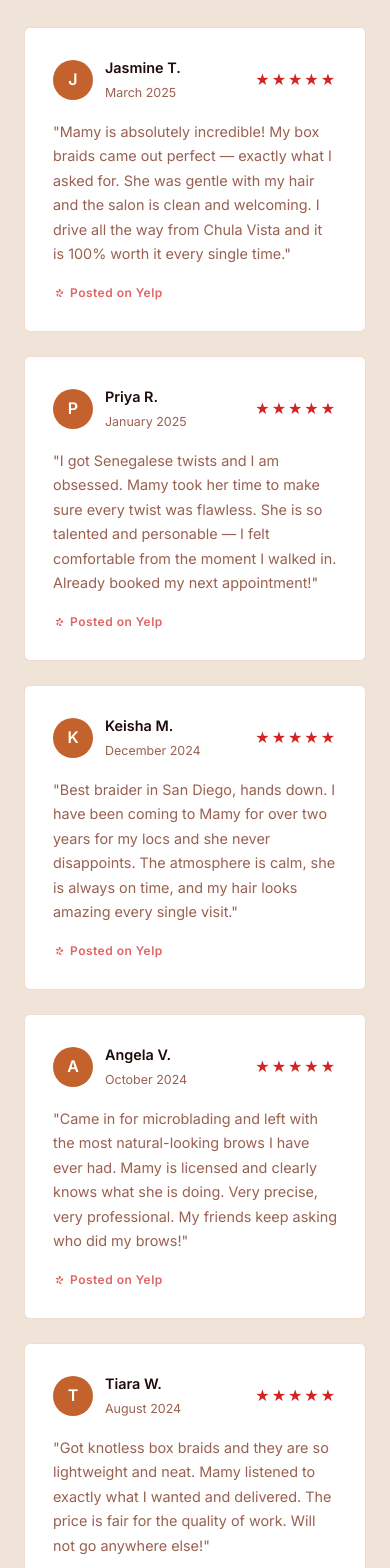
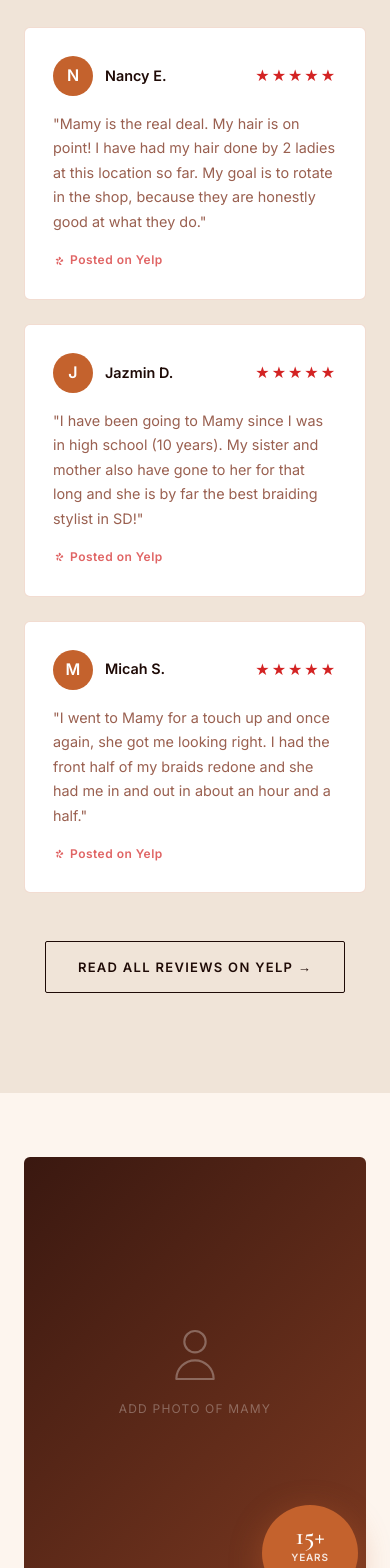
Before and after one commit to miraclebanks/mamyshairdbraiding, a React (Vite) app: page / in a window 390 px wide. Shown: the part 1560-3128 px from the top of the page. Built offline with nearby package versions, Linux system fonts and the light colour scheme.

Commit message:
Real Yelp reviews, fix social links, hide extra reviews on mobile

```diff
--- a/src/App.jsx
+++ b/src/App.jsx
@@ -258,29 +258,27 @@ function Social() {
         <h2 className="section-heading">Find Us on Social</h2>
         <p className="social-sub">Follow Mamy for style inspiration, behind-the-scenes looks, and exclusive specials.</p>
         <div className="social-cards">
-          <div className="social-card">
-            <div className="social-badge">Coming Soon</div>
+          <a className="social-card" href="https://www.tiktok.com/@mamybenju1" target="_blank" rel="noopener noreferrer">
             <div className="social-icon-wrap tiktok">
               <svg width="28" height="28" viewBox="0 0 24 24" fill="white">
                 <path d="M19.59 6.69a4.83 4.83 0 01-3.77-4.25V2h-3.45v13.67a2.89 2.89 0 01-2.88 2.5 2.89 2.89 0 01-2.89-2.89 2.89 2.89 0 012.89-2.89c.28 0 .54.04.79.1V9.01a6.33 6.33 0 00-.79-.05 6.34 6.34 0 00-6.34 6.34 6.34 6.34 0 006.34 6.34 6.34 6.34 0 006.33-6.34V8.67a8.18 8.18 0 004.78 1.52V6.74a4.85 4.85 0 01-1.01-.05z"/>
               </svg>
             </div>
             <span className="social-card-name">TikTok</span>
-            <span className="social-card-handle">@mamyshairbraiding</span>
-            <span className="social-coming">Connect Soon</span>
-          </div>
+            <span className="social-card-handle">@mamybenju1</span>
+            <span className="social-coming">Follow Us →</span>
+          </a>
 
-          <div className="social-card">
-            <div className="social-badge">Coming Soon</div>
+          <a className="social-card" href="https://www.instagram.com/touche_sd/" target="_blank" rel="noopener noreferrer">
             <div className="social-icon-wrap instagram">
               <svg width="28" height="28" viewBox="0 0 24 24" fill="white">
                 <path d="M12 2.163c3.204 0 3.584.012 4.85.07 3.252.148 4.771 1.691 4.919 4.919.058 1.265.069 1.645.069 4.849 0 3.205-.012 3.584-.069 4.849-.149 3.225-1.664 4.771-4.919 4.919-1.266.058-1.644.07-4.85.07-3.204 0-3.584-.012-4.849-.07-3.26-.149-4.771-1.699-4.919-4.92-.058-1.265-.07-1.644-.07-4.849 0-3.204.013-3.583.07-4.849.149-3.227 1.664-4.771 4.919-4.919 1.266-.057 1.645-.069 4.849-.069zm0-2.163c-3.259 0-3.667.014-4.947.072-4.358.2-6.78 2.618-6.98 6.98-.059 1.281-.073 1.689-.073 4.948 0 3.259.014 3.668.072 4.948.2 4.358 2.618 6.78 6.98 6.98 1.281.058 1.689.072 4.948.072 3.259 0 3.668-.014 4.948-.072 4.354-.2 6.782-2.618 6.979-6.98.059-1.28.073-1.689.073-4.948 0-3.259-.014-3.667-.072-4.947-.196-4.354-2.617-6.78-6.979-6.98-1.281-.059-1.69-.073-4.949-.073zm0 5.838c-3.403 0-6.162 2.759-6.162 6.162s2.759 6.163 6.162 6.163 6.162-2.759 6.162-6.163c0-3.403-2.759-6.162-6.162-6.162zm0 10.162c-2.209 0-4-1.79-4-4 0-2.209 1.791-4 4-4s4 1.791 4 4c0 2.21-1.791 4-4 4zm6.406-11.845c-.796 0-1.441.645-1.441 1.44s.645 1.44 1.441 1.44c.795 0 1.439-.645 1.439-1.44s-.644-1.44-1.439-1.44z"/>
               </svg>
             </div>
             <span className="social-card-name">Instagram</span>
-            <span className="social-card-handle">@mamyshairbraiding</span>
-            <span className="social-coming">Connect Soon</span>
-          </div>
+            <span className="social-card-handle">@touche_sd</span>
+            <span className="social-coming">Follow Us →</span>
+          </a>
 
           <a className="social-card" href={YELP_URL} target="_blank" rel="noopener noreferrer">
             <div className="social-icon-wrap yelp">
@@ -489,16 +487,16 @@ function Footer() {
               African Hair Braiding by Mamy — San Diego and Orange County's trusted destination for expert braiding, custom wigs, microblading, and eyelash extensions. 15+ years of artistry.
             </p>
             <div className="footer-socials">
-              <button className="footer-social-btn" title="TikTok — Coming Soon" onClick={() => alert('TikTok coming soon!')}>
+              <a className="footer-social-btn" href="https://www.tiktok.com/@mamybenju1" target="_blank" rel="noopener noreferrer" title="TikTok">
                 <svg width="18" height="18" viewBox="0 0 24 24" fill="currentColor">
                   <path d="M19.59 6.69a4.83 4.83 0 01-3.77-4.25V2h-3.45v13.67a2.89 2.89 0 01-2.88 2.5 2.89 2.89 0 01-2.89-2.89 2.89 2.89 0 012.89-2.89c.28 0 .54.04.79.1V9.01a6.33 6.33 0 00-.79-.05 6.34 6.34 0 00-6.34 6.34 6.34 6.34 0 006.34 6.34 6.34 6.34 0 006.33-6.34V8.67a8.18 8.18 0 004.78 1.52V6.74a4.85 4.85 0 01-1.01-.05z"/>
                 </svg>
-              </button>
-              <button className="footer-social-btn" title="Instagram — Coming Soon" onClick={() => alert('Instagram coming soon!')}>
+              </a>
+              <a className="footer-social-btn" href="https://www.instagram.com/touche_sd/" target="_blank" rel="noopener noreferrer" title="Instagram">
                 <svg width="18" height="18" viewBox="0 0 24 24" fill="currentColor">
                   <path d="M12 2.163c3.204 0 3.584.012 4.85.07 3.252.148 4.771 1.691 4.919 4.919.058 1.265.069 1.645.069 4.849 0 3.205-.012 3.584-.069 4.849-.149 3.225-1.664 4.771-4.919 4.919-1.266.058-1.644.07-4.85.07-3.204 0-3.584-.012-4.849-.07-3.26-.149-4.771-1.699-4.919-4.92-.058-1.265-.07-1.644-.07-4.849 0-3.204.013-3.583.07-4.849.149-3.227 1.664-4.771 4.919-4.919 1.266-.057 1.645-.069 4.849-.069zm0-2.163c-3.259 0-3.667.014-4.947.072-4.358.2-6.78 2.618-6.98 6.98-.059 1.281-.073 1.689-.073 4.948 0 3.259.014 3.668.072 4.948.2 4.358 2.618 6.78 6.98 6.98 1.281.058 1.689.072 4.948.072 3.259 0 3.668-.014 4.948-.072 4.354-.2 6.782-2.618 6.979-6.98.059-1.28.073-1.689.073-4.948 0-3.259-.014-3.667-.072-4.947-.196-4.354-2.617-6.78-6.979-6.98-1.281-.059-1.69-.073-4.949-.073zm0 5.838c-3.403 0-6.162 2.759-6.162 6.162s2.759 6.163 6.162 6.163 6.162-2.759 6.162-6.163c0-3.403-2.759-6.162-6.162-6.162zm0 10.162c-2.209 0-4-1.79-4-4 0-2.209 1.791-4 4-4s4 1.791 4 4c0 2.21-1.791 4-4 4zm6.406-11.845c-.796 0-1.441.645-1.441 1.44s.645 1.44 1.441 1.44c.795 0 1.439-.645 1.439-1.44s-.644-1.44-1.439-1.44z"/>
                 </svg>
-              </button>
+              </a>
               <a className="footer-social-btn" href={YELP_URL} target="_blank" rel="noopener noreferrer" title="Yelp reviews">
                 <svg width="18" height="18" viewBox="0 0 24 24" fill="currentColor">
                   <path d="M20.16 12.73l-4.417 1.22c-.934.26-1.645-.8-1.094-1.596l2.454-3.593a1.063 1.063 0 011.664-.124c.718.737 1.86 2.348 1.66 3.425a.95.95 0 01-.267.668zM12.24 9.38l-.8-4.544c-.17-.957.869-1.65 1.698-1.145 1.037.625 2.627 1.91 2.9 3.003.08.32.018.658-.17.924L13.81 9.74c-.56.786-1.74.437-1.57-.36zm-1.638 2.382l-4.338-1.8c-.918-.38-.924-1.666-.009-2.054 1.131-.48 3.048-.928 4.101-.434.306.143.534.41.624.733l.578 2.073c.245.878-.612 1.653-1.462 1.117l.506.365zm.48 2.038l-1.2 4.427c-.254.936-1.453 1.09-1.916.236-.574-1.063-1.15-2.99-.765-4.062.11-.306.34-.553.638-.677l1.983-.804c.84-.34 1.712.46 1.26 1.13v-.25zm2.41 1.2l3.214 3.292c.68.698.157 1.82-.798 1.776-1.172-.055-3.075-.505-3.79-1.419a1.063 1.063 0 01-.2-.97l.6-2.108c.253-.892 1.424-1.02 1.974-.57z"/>
@@ -553,34 +551,34 @@ function Footer() {
 /* ─── Reviews ────────────────────────────────────────── */
 const reviews = [
   {
-    name: 'Jasmine T.',
+    name: 'Nancy E.',
     stars: 5,
-    date: 'March 2025',
-    text: 'Mamy is absolutely incredible! My box braids came out perfect — exactly what I asked for. She was gentle with my hair and the salon is clean and welcoming. I drive all the way from Chula Vista and it is 100% worth it every single time.',
+    text: 'Mamy is the real deal. My hair is on point! I have had my hair done by 2 ladies at this location so far. My goal is to rotate in the shop, because they are honestly good at what they do.',
   },
   {
-    name: 'Priya R.',
+    name: 'Jazmin D.',
     stars: 5,
-    date: 'January 2025',
-    text: 'I got Senegalese twists and I am obsessed. Mamy took her time to make sure every twist was flawless. She is so talented and personable — I felt comfortable from the moment I walked in. Already booked my next appointment!',
+    text: 'I have been going to Mamy since I was in high school (10 years). My sister and mother also have gone to her for that long and she is by far the best braiding stylist in SD!',
   },
   {
-    name: 'Keisha M.',
+    name: 'Micah S.',
     stars: 5,
-    date: 'December 2024',
-    text: 'Best braider in San Diego, hands down. I have been coming to Mamy for over two years for my locs and she never disappoints. The atmosphere is calm, she is always on time, and my hair looks amazing every single visit.',
+    text: 'I went to Mamy for a touch up and once again, she got me looking right. I had the front half of my braids redone and she had me in and out in about an hour and a half.',
   },
   {
-    name: 'Angela V.',
+    name: 'Gail B.',
     stars: 5,
-    date: 'October 2024',
-    text: 'Came in for microblading and left with the most natural-looking brows I have ever had. Mamy is licensed and clearly knows what she is doing. Very precise, very professional. My friends keep asking who did my brows!',
+    text: 'This was the 1st time I had gotten my hair braided in a very long time so believe me I did research before choosing a stylist. I loved my experience here with Mamy. She is an amazing professional.',
   },
   {
-    name: 'Tiara W.',
+    name: 'Akeela B.',
     stars: 5,
-    date: 'August 2024',
-    text: 'Got knotless box braids and they are so lightweight and neat. Mamy listened to exactly what I wanted and delivered. The price is fair for the quality of work. Will not go anywhere else!',
+    text: 'Awesome service, beautiful braids! Very comfortable setting! Will definitely return soon!',
+  },
+  {
+    name: 'Verified Yelp Reviewer',
+    stars: 5,
+    text: 'Add your 6th favorite Yelp review here — just open src/App.jsx and update this entry with the real name and text.',
   },
 ]
 
@@ -617,10 +615,7 @@ function Reviews() {
             <FadeUp key={r.name} className="review-card" style={{ transitionDelay: `${i * 0.07}s` }}>
               <div className="review-top">
                 <div className="review-avatar">{r.name.charAt(0)}</div>
-                <div>
-                  <div className="review-name">{r.name}</div>
-                  <div className="review-date">{r.date}</div>
-                </div>
+                <div className="review-name">{r.name}</div>
                 <Stars count={r.stars} />
               </div>
               <p className="review-text">"{r.text}"</p>
--- a/src/index.css
+++ b/src/index.css
@@ -648,7 +648,7 @@ nav {
   color: var(--muted);
   margin-top: 2px;
 }
-.review-top span { margin-left: auto; }
+.review-top > span:last-child { margin-left: auto; }
 .review-text {
   font-size: 0.9rem;
   color: var(--muted);
@@ -946,6 +946,8 @@ footer {
 
 /* ─── RESPONSIVE ─────────────────────────────────────── */
 @media (max-width: 900px) {
+  .review-card:nth-child(n+4) { display: none; }
+
   .nav-links, .nav-cta { display: none; }
   .nav-toggle { display: flex; }
   .about-grid { grid-template-columns: 1fr; gap: 64px; }
```
